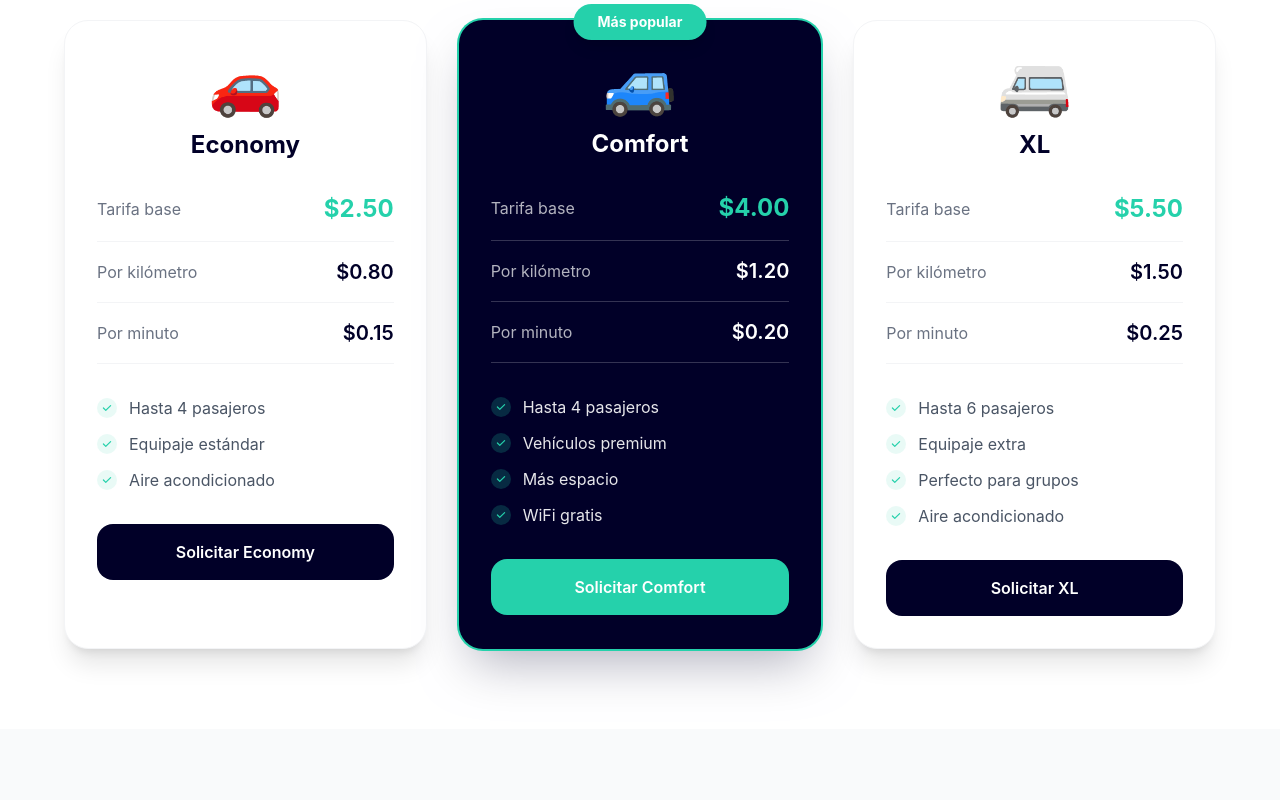
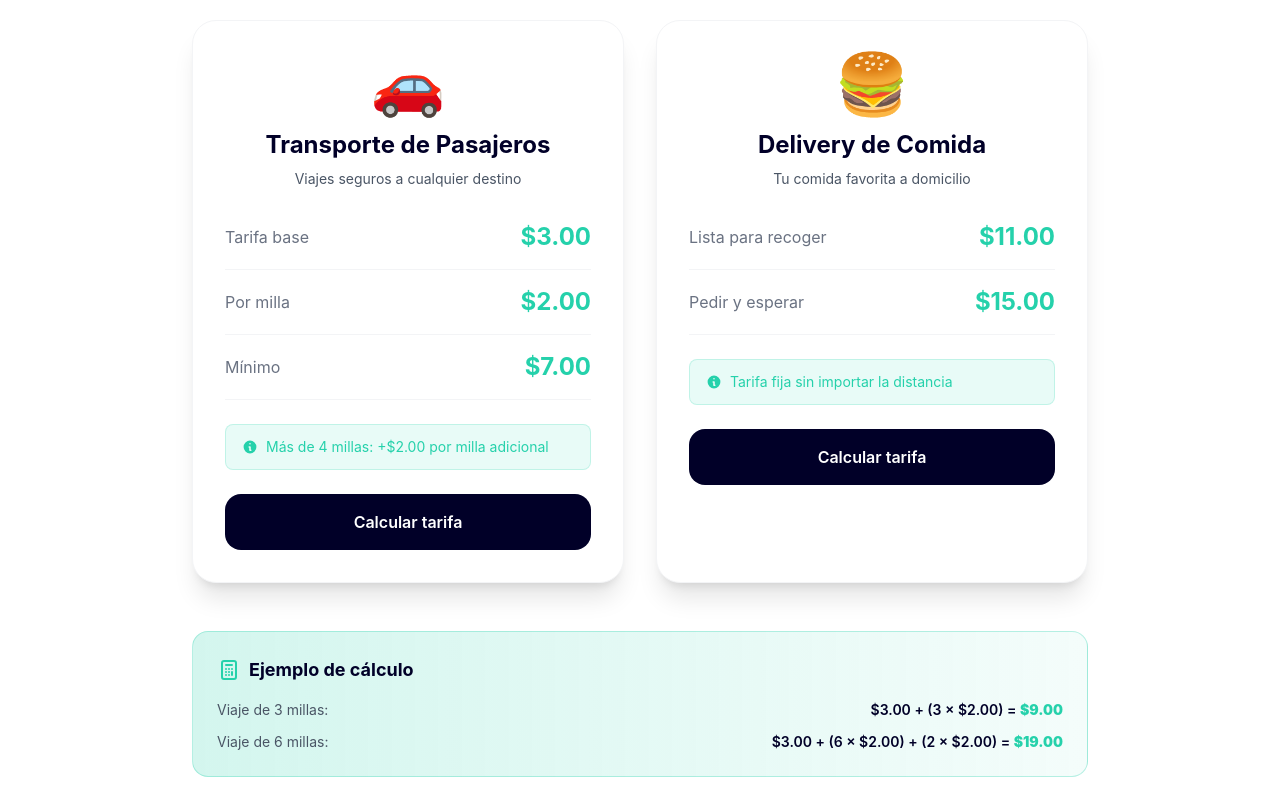
Before and after one commit to Devdprivity/RideTaxiLatinos, a Next.js app: page /pasajeros/tarifas in a window 1280 px wide. Shown: the part 1020-1820 px from the top of the page. Built offline with nearby package versions, Linux system fonts and the light colour scheme.

Commit message:
Eliminar opciÃ³n de licores y actualizar tarifas para que coincidan con el calculador

```diff
--- a/app/components/MobileTarifas.tsx
+++ b/app/components/MobileTarifas.tsx
@@ -29,17 +29,6 @@ export default function MobileTarifas() {
       ],
       note: 'Tarifa fija sin importar la distancia',
       color: 'orange',
-    },
-    {
-      id: 'liquor',
-      icon: '🍷',
-      title: 'Delivery de Licor',
-      description: 'Bebidas hasta tu puerta',
-      pricing: [
-        { label: 'Tarifa fija', value: '$15.00' },
-      ],
-      note: 'Disponible para mayores de 21 años',
-      color: 'purple',
     },
   ];
 
--- a/app/pasajeros/tarifas/page.tsx
+++ b/app/pasajeros/tarifas/page.tsx
@@ -9,34 +9,30 @@ export const metadata = {
 };
 
 export default function Tarifas() {
-  const pricing = [
+  const services = [
     {
-      name: 'Economy',
+      id: 'passenger',
       icon: '🚗',
-      baseRate: '$2.50',
-      perKm: '$0.80',
-      perMin: '$0.15',
-      features: ['Hasta 4 pasajeros', 'Equipaje estándar', 'Aire acondicionado'],
-      popular: false,
+      title: 'Transporte de Pasajeros',
+      description: 'Viajes seguros a cualquier destino',
+      pricing: [
+        { label: 'Tarifa base', value: '$3.00' },
+        { label: 'Por milla', value: '$2.00' },
+        { label: 'Mínimo', value: '$7.00' },
+      ],
+      note: 'Más de 4 millas: +$2.00 por milla adicional',
     },
     {
-      name: 'Comfort',
-      icon: '🚙',
-      baseRate: '$4.00',
-      perKm: '$1.20',
-      perMin: '$0.20',
-      features: ['Hasta 4 pasajeros', 'Vehículos premium', 'Más espacio', 'WiFi gratis'],
-      popular: true,
+      id: 'food',
+      icon: '🍔',
+      title: 'Delivery de Comida',
+      description: 'Tu comida favorita a domicilio',
+      pricing: [
+        { label: 'Lista para recoger', value: '$11.00' },
+        { label: 'Pedir y esperar', value: '$15.00' },
+      ],
+      note: 'Tarifa fija sin importar la distancia',
     },
-    {
-      name: 'XL',
-      icon: '🚐',
-      baseRate: '$5.50',
-      perKm: '$1.50',
-      perMin: '$0.25',
-      features: ['Hasta 6 pasajeros', 'Equipaje extra', 'Perfecto para grupos', 'Aire acondicionado'],
-      popular: false,
-    }
   ];
 
   const additionalInfo = [
@@ -146,105 +142,89 @@ export default function Tarifas() {
           </div>
         </section>
 
-        {/* Pricing Cards - Modern Glass Design */}
+        {/* Services Cards */}
         <section className="py-20 bg-white">
           <div className="container mx-auto px-4">
             <div className="text-center mb-16">
               <h2 className="text-3xl md:text-4xl font-bold text-navy mb-4">
-                Elige tu tipo de viaje
+                Nuestros Servicios
               </h2>
               <p className="text-gray-600 text-lg max-w-2xl mx-auto">
-                Tenemos opciones para cada necesidad y presupuesto
+                Precios transparentes y tarifas fijas
               </p>
             </div>
 
-            <div className="grid grid-cols-1 md:grid-cols-3 gap-6 lg:gap-8 max-w-6xl mx-auto">
-              {pricing.map((plan, index) => (
+            <div className="grid grid-cols-1 md:grid-cols-2 gap-6 lg:gap-8 max-w-4xl mx-auto">
+              {services.map((service, index) => (
                 <div
                   key={index}
-                  className={`relative group rounded-3xl p-8 transition-all duration-500 hover:scale-[1.02] ${
-                    plan.popular
-                      ? 'bg-navy text-white shadow-2xl shadow-navy/30 ring-2 ring-turquoise'
-                      : 'bg-white text-navy shadow-xl hover:shadow-2xl border border-gray-100'
-                  }`}
+                  className="relative group rounded-3xl p-8 transition-all duration-500 hover:scale-[1.02] bg-white text-navy shadow-xl hover:shadow-2xl border border-gray-100"
                 >
-                  {/* Popular Badge */}
-                  {plan.popular && (
-                    <div className="absolute -top-4 left-1/2 -translate-x-1/2">
-                      <div className="bg-turquoise text-white text-sm font-bold px-6 py-2 rounded-full shadow-lg">
-                        Más popular
-                      </div>
+                  <div className="text-center mb-8">
+                    <div className="text-6xl mb-4 transition-transform duration-300 group-hover:scale-110 inline-block">
+                      {service.icon}
                     </div>
-                  )}
-
-                  <div className="text-center mb-8">
-                    <div className={`text-6xl mb-4 transition-transform duration-300 group-hover:scale-110 inline-block`}>
-                      {plan.icon}
-                    </div>
-                    <h3 className={`text-2xl font-bold mb-2 ${plan.popular ? 'text-white' : 'text-navy'}`}>
-                      {plan.name}
+                    <h3 className="text-2xl font-bold mb-2 text-navy">
+                      {service.title}
                     </h3>
+                    <p className="text-gray-600 text-sm">{service.description}</p>
                   </div>
 
                   {/* Pricing Details */}
-                  <div className="space-y-4 mb-8">
-                    <div className={`flex justify-between items-center pb-4 border-b ${
-                      plan.popular ? 'border-white/20' : 'border-gray-100'
-                    }`}>
-                      <span className={plan.popular ? 'text-white/70' : 'text-gray-500'}>Tarifa base</span>
-                      <span className={`text-2xl font-bold ${plan.popular ? 'text-turquoise' : 'text-turquoise'}`}>
-                        {plan.baseRate}
-                      </span>
-                    </div>
-                    <div className={`flex justify-between items-center pb-4 border-b ${
-                      plan.popular ? 'border-white/20' : 'border-gray-100'
-                    }`}>
-                      <span className={plan.popular ? 'text-white/70' : 'text-gray-500'}>Por kilómetro</span>
-                      <span className={`text-xl font-semibold ${plan.popular ? 'text-white' : 'text-navy'}`}>
-                        {plan.perKm}
-                      </span>
-                    </div>
-                    <div className={`flex justify-between items-center pb-4 border-b ${
-                      plan.popular ? 'border-white/20' : 'border-gray-100'
-                    }`}>
-                      <span className={plan.popular ? 'text-white/70' : 'text-gray-500'}>Por minuto</span>
-                      <span className={`text-xl font-semibold ${plan.popular ? 'text-white' : 'text-navy'}`}>
-                        {plan.perMin}
-                      </span>
-                    </div>
-                  </div>
-
-                  {/* Features */}
-                  <div className="space-y-3 mb-8">
-                    {plan.features.map((feature, i) => (
-                      <div key={i} className="flex items-center gap-3">
-                        <div className={`w-5 h-5 rounded-full flex items-center justify-center flex-shrink-0 ${
-                          plan.popular ? 'bg-turquoise/20' : 'bg-turquoise/10'
-                        }`}>
-                          <svg className="w-3 h-3 text-turquoise" fill="currentColor" viewBox="0 0 20 20">
-                            <path fillRule="evenodd" d="M16.707 5.293a1 1 0 010 1.414l-8 8a1 1 0 01-1.414 0l-4-4a1 1 0 011.414-1.414L8 12.586l7.293-7.293a1 1 0 011.414 0z" clipRule="evenodd" />
-                          </svg>
-                        </div>
-                        <span className={plan.popular ? 'text-white/90' : 'text-gray-600'}>
-                          {feature}
+                  <div className="space-y-4 mb-6">
+                    {service.pricing.map((item, i) => (
+                      <div key={i} className="flex justify-between items-center pb-4 border-b border-gray-100">
+                        <span className="text-gray-500">{item.label}</span>
+                        <span className="text-2xl font-bold text-turquoise">
+                          {item.value}
                         </span>
                       </div>
                     ))}
                   </div>
 
+                  {/* Note */}
+                  <div className="mb-6">
+                    <div className="bg-turquoise/10 rounded-lg px-4 py-3 border border-turquoise/20">
+                      <p className="text-turquoise text-sm flex items-center gap-2">
+                        <svg className="w-4 h-4 flex-shrink-0" fill="currentColor" viewBox="0 0 20 20">
+                          <path fillRule="evenodd" d="M18 10a8 8 0 11-16 0 8 8 0 0116 0zm-7-4a1 1 0 11-2 0 1 1 0 012 0zM9 9a1 1 0 000 2v3a1 1 0 001 1h1a1 1 0 100-2v-3a1 1 0 00-1-1H9z" clipRule="evenodd" />
+                        </svg>
+                        {service.note}
+                      </p>
+                    </div>
+                  </div>
+
                   {/* CTA Button */}
                   <Link
                     href="/pasajeros/solicitar-viaje"
-                    className={`block w-full py-4 rounded-2xl font-semibold text-center transition-all duration-300 ${
-                      plan.popular
-                        ? 'bg-turquoise text-white hover:bg-turquoise/90 hover:shadow-lg hover:shadow-turquoise/30'
-                        : 'bg-navy text-white hover:bg-navy/90 hover:shadow-lg hover:shadow-navy/30'
-                    }`}
+                    className="block w-full py-4 bg-navy text-white rounded-2xl font-semibold text-center transition-all duration-300 hover:bg-navy/90 hover:shadow-lg hover:shadow-navy/30"
                   >
-                    Solicitar {plan.name}
+                    Calcular tarifa
                   </Link>
                 </div>
               ))}
+            </div>
+
+            {/* Ejemplo de cálculo */}
+            <div className="max-w-4xl mx-auto mt-12">
+              <div className="bg-gradient-to-r from-turquoise/20 to-turquoise/5 rounded-2xl p-6 border border-turquoise/30">
+                <h4 className="text-navy font-bold text-lg mb-4 flex items-center gap-2">
+                  <svg className="w-6 h-6 text-turquoise" fill="none" stroke="currentColor" viewBox="0 0 24 24">
+                    <path strokeLinecap="round" strokeLinejoin="round" strokeWidth={2} d="M9 7h6m0 10v-3m-3 3h.01M9 17h.01M9 14h.01M12 14h.01M15 11h.01M12 11h.01M9 11h.01M7 21h10a2 2 0 002-2V5a2 2 0 00-2-2H7a2 2 0 00-2 2v14a2 2 0 002 2z" />
+                  </svg>
+                  Ejemplo de cálculo
+                </h4>
+                <div className="space-y-3 text-sm">
+                  <div className="flex justify-between items-center">
+                    <span className="text-gray-600">Viaje de 3 millas:</span>
+                    <span className="text-navy font-semibold">$3.00 + (3 × $2.00) = <strong className="text-turquoise">$9.00</strong></span>
+                  </div>
+                  <div className="flex justify-between items-center">
+                    <span className="text-gray-600">Viaje de 6 millas:</span>
+                    <span className="text-navy font-semibold">$3.00 + (6 × $2.00) + (2 × $2.00) = <strong className="text-turquoise">$19.00</strong></span>
+                  </div>
+                </div>
+              </div>
             </div>
           </div>
         </section>
```
Also changed, not shown: app/components/PriceCalculator.tsx (+3 -17 lines).
